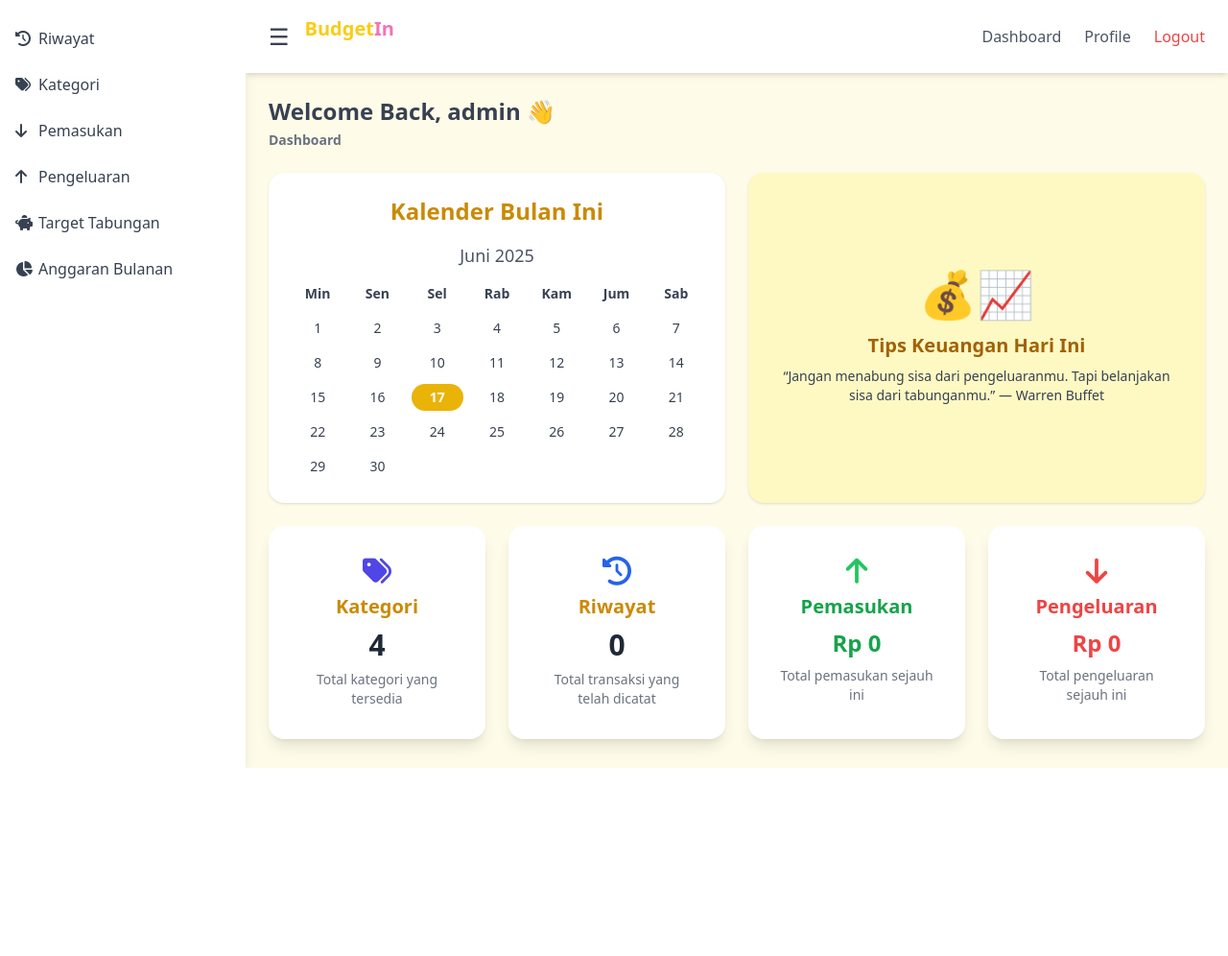
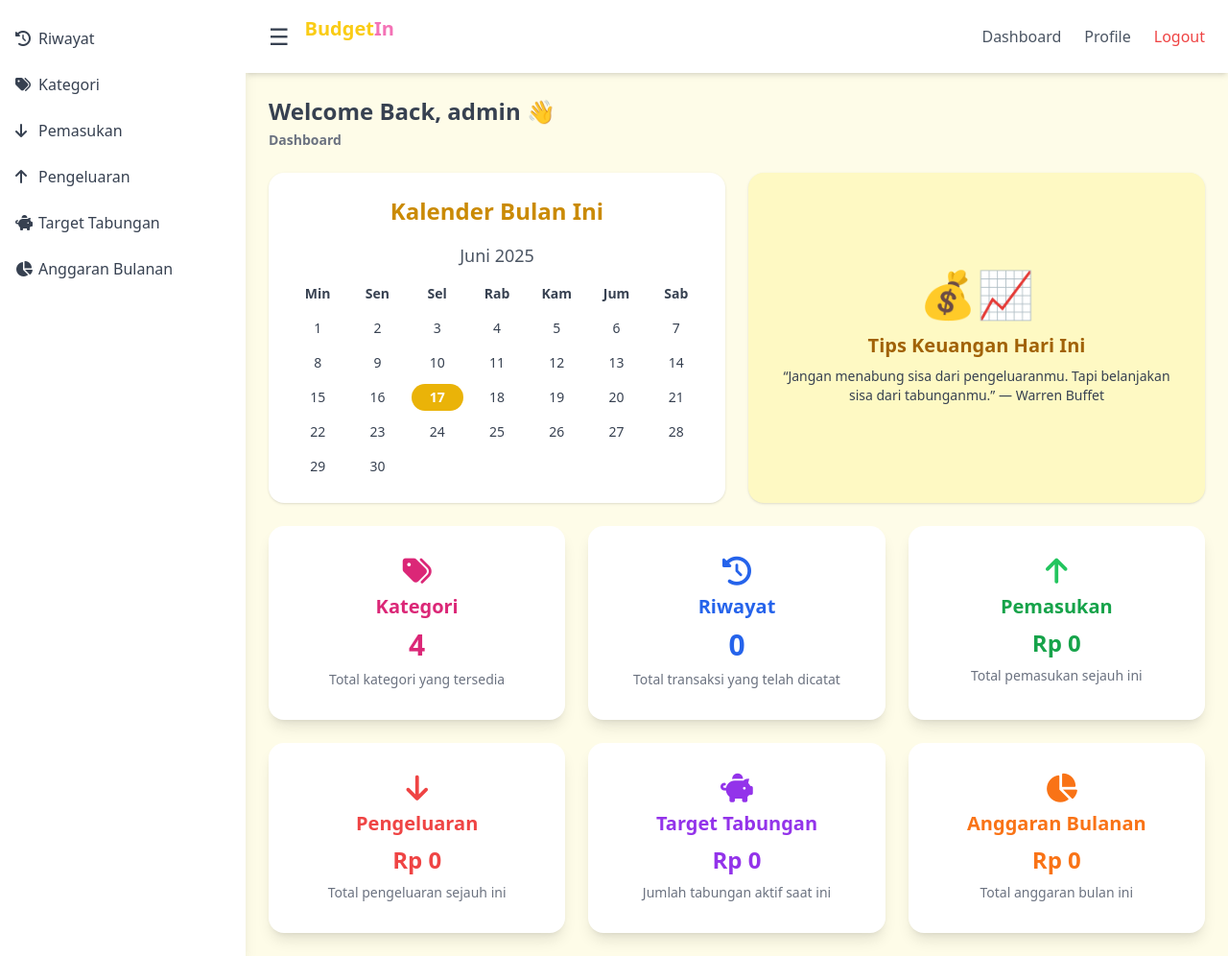
Before and after one commit to baralul/BudgetIn, a PHP site: page /pages/tables/dashboard.php in a window 1280 px wide. Shown: the whole page at 96% size. Before the commit the page ends 800 px from the top, so only its background shows below. Run offline with PHP 8.4, Linux system fonts and the light colour scheme; a user stored in the database is signed in; data comes from the database, SQL or seed files in the repository; data that the repository does not hold is empty; some libraries are stand-ins or nearby versions.

Commit message:
Update dashboard.php

```diff
--- a/pages/tables/dashboard.php
+++ b/pages/tables/dashboard.php
@@ -14,6 +14,8 @@ $jumlah_kategori = mysqli_fetch_assoc(mysqli_query($conn, "SELECT COUNT(*) AS to
 $jumlah_riwayat = mysqli_fetch_assoc(mysqli_query($conn, "SELECT COUNT(*) AS total FROM riwayat_transaksi WHERE user_id = $user_id"))['total'] ?? 0;
 $total_pemasukan = mysqli_fetch_assoc(mysqli_query($conn, "SELECT SUM(jumlah) AS total FROM pemasukan WHERE user_id = $user_id"))['total'] ?? 0;
 $total_pengeluaran = mysqli_fetch_assoc(mysqli_query($conn, "SELECT SUM(jumlah) AS total FROM pengeluaran WHERE user_id = $user_id"))['total'] ?? 0;
+$total_tabungan = mysqli_fetch_assoc(mysqli_query($conn, "SELECT SUM(jumlah_terkumpul) AS total FROM target_tabungan WHERE user_id = $user_id AND status = 'aktif'"))['total'] ?? 0;
+$total_anggaran = mysqli_fetch_assoc(mysqli_query($conn, "SELECT SUM(jumlah_anggaran) AS total FROM anggaran_bulanan WHERE user_id = $user_id AND bulan = MONTH(CURDATE()) AND tahun = YEAR(CURDATE())"))['total'] ?? 0;
 
 $pemasukan_bulanan = [];
 $pengeluaran_bulanan = [];
@@ -45,7 +47,6 @@ for ($i = 1; $i <= 12; $i++) {
           <p class="text-sm font-bold text-gray-500 mt-1">Dashboard</p>
         </div>
 
-        <!-- Kalender dan Motivasi -->
         <div class="grid grid-cols-1 lg:grid-cols-2 gap-6">
           <!-- Kalender -->
           <div class="bg-white rounded-2xl shadow p-6 text-center w-full max-w-3xl mx-auto">
@@ -57,7 +58,6 @@ for ($i = 1; $i <= 12; $i++) {
             <div id="dates" class="grid grid-cols-7 gap-2 text-center mt-3 text-sm"></div>
           </div>
 
-          <!-- Motivasi -->
           <div class="flex flex-col justify-center items-center bg-yellow-100 rounded-2xl shadow p-6 text-center w-full">
             <div class="text-5xl mb-4">💰📈</div>
             <h3 class="text-xl font-bold text-yellow-700 mb-2">Tips Keuangan Hari Ini</h3>
@@ -67,14 +67,13 @@ for ($i = 1; $i <= 12; $i++) {
           </div>
         </div>
 
-        <!-- Card -->
-        <div class="grid grid-cols-1 md:grid-cols-2 lg:grid-cols-4 gap-6 mt-6">
+        <div class="grid grid-cols-1 md:grid-cols-2 lg:grid-cols-3 gap-6 mt-6">
           <div onclick="showModal('kategori')" class="cursor-pointer bg-white rounded-2xl shadow-lg p-8 hover:shadow-xl transition text-center space-y-2">
-            <div class="flex justify-center items-center text-indigo-600 text-3xl">
+            <div class="flex justify-center items-center text-pink-600 text-3xl">
               <i class="fas fa-tags"></i>
             </div>
-            <h2 class="text-xl font-semibold text-yellow-600">Kategori</h2>
-            <p class="text-3xl font-bold"><?= $jumlah_kategori ?></p>
+            <h2 class="text-xl font-semibold text-pink-600">Kategori</h2>
+            <p class="text-3xl font-bold text-pink-600"><?= $jumlah_kategori ?></p>
             <p class="text-sm text-gray-500">Total kategori yang tersedia</p>
           </div>
 
@@ -82,8 +81,8 @@ for ($i = 1; $i <= 12; $i++) {
             <div class="flex justify-center items-center text-blue-600 text-3xl">
               <i class="fas fa-history"></i>
             </div>
-            <h2 class="text-xl font-semibold text-yellow-600">Riwayat</h2>
-            <p class="text-3xl font-bold"><?= $jumlah_riwayat ?></p>
+            <h2 class="text-xl font-semibold text-blue-600">Riwayat</h2>
+            <p class="text-3xl font-bold text-blue-600"><?= $jumlah_riwayat ?></p>
             <p class="text-sm text-gray-500">Total transaksi yang telah dicatat</p>
           </div>
 
@@ -104,14 +103,31 @@ for ($i = 1; $i <= 12; $i++) {
             <p class="text-2xl font-bold text-red-500">Rp <?= number_format($total_pengeluaran, 0, ',', '.') ?></p>
             <p class="text-sm text-gray-500">Total pengeluaran sejauh ini</p>
           </div>
+
+          <div onclick="showModal('tabungan')" class="cursor-pointer bg-white rounded-2xl shadow-lg p-8 hover:shadow-xl transition text-center space-y-2">
+            <div class="flex justify-center items-center text-purple-600 text-3xl">
+              <i class="fas fa-piggy-bank"></i>
+            </div>
+            <h2 class="text-xl font-semibold text-purple-600">Target Tabungan</h2>
+            <p class="text-2xl font-bold text-purple-600">Rp <?= number_format($total_tabungan, 0, ',', '.') ?></p>
+            <p class="text-sm text-gray-500">Jumlah tabungan aktif saat ini</p>
+          </div>
+
+          <div onclick="showModal('anggaran')" class="cursor-pointer bg-white rounded-2xl shadow-lg p-8 hover:shadow-xl transition text-center space-y-2">
+            <div class="flex justify-center items-center text-orange-500 text-3xl">
+              <i class="fas fa-chart-pie w-6"></i>
+            </div>
+            <h2 class="text-xl font-semibold text-orange-500">Anggaran Bulanan</h2>
+            <p class="text-2xl font-bold text-orange-500">Rp <?= number_format($total_anggaran, 0, ',', '.') ?></p>
+            <p class="text-sm text-gray-500">Total anggaran bulan ini</p>
+          </div>
         </div>
       </main>
     </div>
   </div>
 
-  <!-- Modal -->
-  <div id="modal" class="fixed inset-0 bg-black bg-opacity-50 hidden items-center justify-center z-50">
-    <div class="bg-white rounded-2xl shadow-lg p-8 w-11/12 max-w-2xl">
+<div id="modal" class="fixed inset-0 bg-black bg-opacity-50 hidden flex items-center justify-center z-50 transition-opacity duration-300 ease-out">
+  <div class="bg-white rounded-2xl shadow-lg p-8 w-11/12 max-w-2xl transition-all duration-300 ease-out">
     <h2 id="modal-title" class="text-2xl font-bold text-yellow-600 mb-4 text-center"></h2>
     <div id="modal-content" class="text-gray-700 text-base"></div>
     <div class="text-center mt-6">
@@ -138,10 +154,16 @@ function showModal(type) {
       type: 'bar',
       data: {
         labels: ['Jan','Feb','Mar','Apr','Mei','Jun','Jul','Agu','Sep','Okt','Nov','Des'],
-        datasets: [{ label: 'Pemasukan Bulanan', data: <?= json_encode($pemasukan_bulanan) ?>, backgroundColor: 'rgba(0,200,0,0.5)', borderRadius: 5 }]
+        datasets: [{
+          label: 'Pemasukan Bulanan',
+          data: <?= json_encode($pemasukan_bulanan) ?>,
+          backgroundColor: 'rgba(0,200,0,0.5)',
+          borderRadius: 5
+        }]
       },
       options: { responsive: true, scales: { y: { beginAtZero: true } } }
     });
+
   } else if (type === 'pengeluaran') {
     title.innerText = "Detail Pengeluaran Bulanan";
     content.innerHTML = '<canvas id="modalChart" height="200"></canvas>';
@@ -150,18 +172,52 @@ function showModal(type) {
       type: 'bar',
       data: {
         labels: ['Jan','Feb','Mar','Apr','Mei','Jun','Jul','Agu','Sep','Okt','Nov','Des'],
-        datasets: [{ label: 'Pengeluaran Bulanan', data: <?= json_encode($pengeluaran_bulanan) ?>, backgroundColor: 'rgba(255,0,0,0.5)', borderRadius: 5 }]
+        datasets: [{
+          label: 'Pengeluaran Bulanan',
+          data: <?= json_encode($pengeluaran_bulanan) ?>,
+          backgroundColor: 'rgba(255,0,0,0.5)',
+          borderRadius: 5
+        }]
       },
       options: { responsive: true, scales: { y: { beginAtZero: true } } }
     });
+
   } else if (type === 'kategori') {
     title.innerText = "Kategori";
-    content.innerHTML = `<p class="text-gray-700 leading-relaxed text-base">Halaman Kategori digunakan untuk mengelola jenis-jenis pengeluaran dan pemasukan. Pengguna dapat menambah, mengedit, dan menghapus kategori.</p>`;
+    content.innerHTML = `
+      <p class="text-gray-700 leading-relaxed text-base">
+        Halaman Kategori digunakan untuk mengelola jenis-jenis pengeluaran dan pemasukan.
+        Pengguna dapat menambah, mengedit, dan menghapus kategori.
+      </p>`;
+
   } else if (type === 'riwayat') {
     title.innerText = "Riwayat";
-    content.innerHTML = `<p class="text-gray-700 leading-relaxed text-base">Halaman Riwayat digunakan untuk menampilkan ringkasan aktivitas keuangan pengguna, termasuk total pemasukan, pengeluaran, dan saldo akhir.<br><br>Selain itu, halaman ini menampilkan grafik pemasukan dan pengeluaran bulanan serta 5 transaksi terakhir untuk memudahkan pemantauan keuangan.</p>`;
+    content.innerHTML = `
+      <p class="text-gray-700 leading-relaxed text-base">
+        Halaman Riwayat digunakan untuk menampilkan ringkasan aktivitas keuangan pengguna,
+        termasuk total pemasukan, pengeluaran, dan saldo akhir.<br><br>
+        Selain itu, halaman ini menampilkan grafik pemasukan dan pengeluaran bulanan
+        serta 5 transaksi terakhir untuk memudahkan pemantauan keuangan.
+      </p>`;
+
+  } else if (type === 'tabungan') {
+    title.innerText = "Target Tabungan";
+    content.innerHTML = `
+      <p class="text-gray-700 leading-relaxed text-base">
+        Halaman Target Tabungan menampilkan daftar tabungan aktif yang sedang dikumpulkan.
+        Kamu bisa melihat progres pencapaian terhadap target, menambahkan tabungan baru, atau menyelesaikannya.
+      </p>`;
+  } else {
+    title.innerText = "Anggaran Bulanan";
+    content.innerHTML = `<p class="text-gray-700">Halaman ini menyediakan informasi tentang anggaran setiap bulan.</p>`;
   }
 }
+
+function closeModal() {
+  const modal = document.getElementById('modal');
+  modal.classList.add('hidden');
+}
+
 
 function closeModal() {
   document.getElementById('modal').classList.add('hidden');
```
Lines whose indentation alone changed are shown as unchanged.
